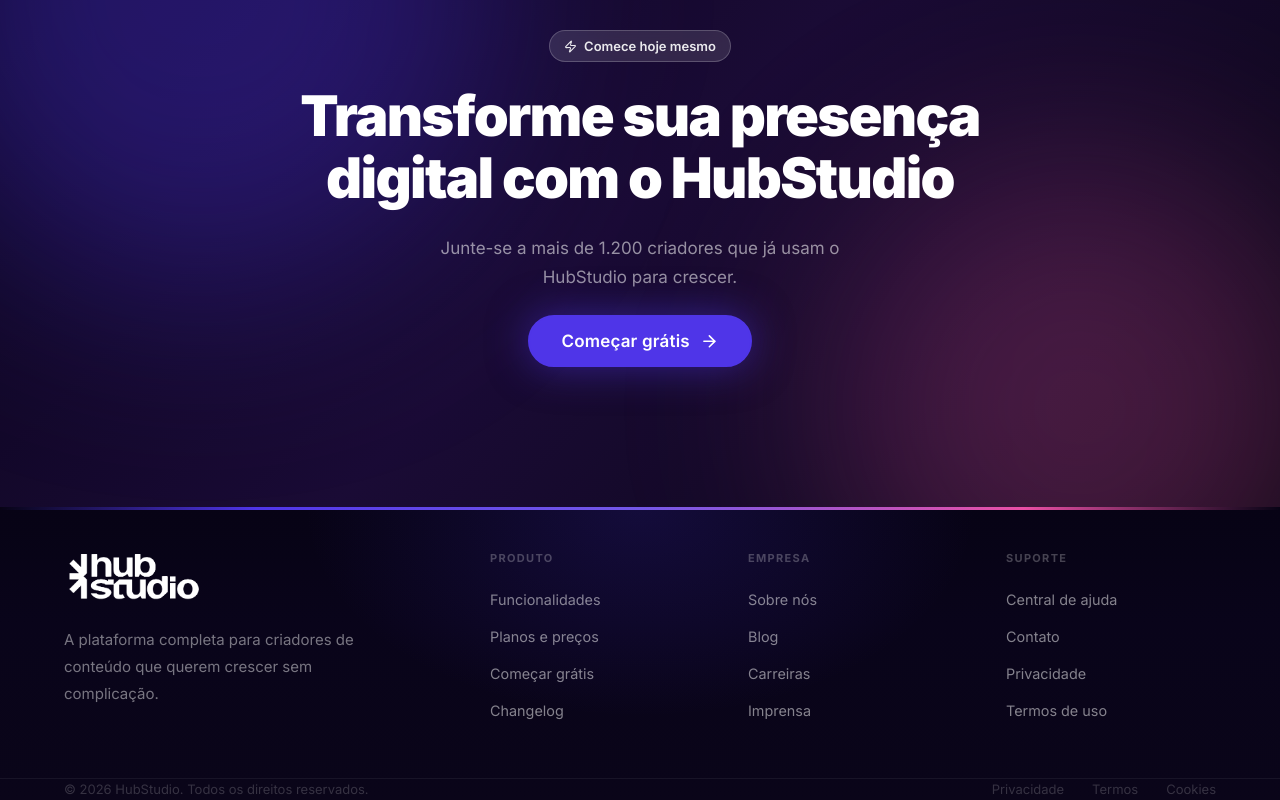
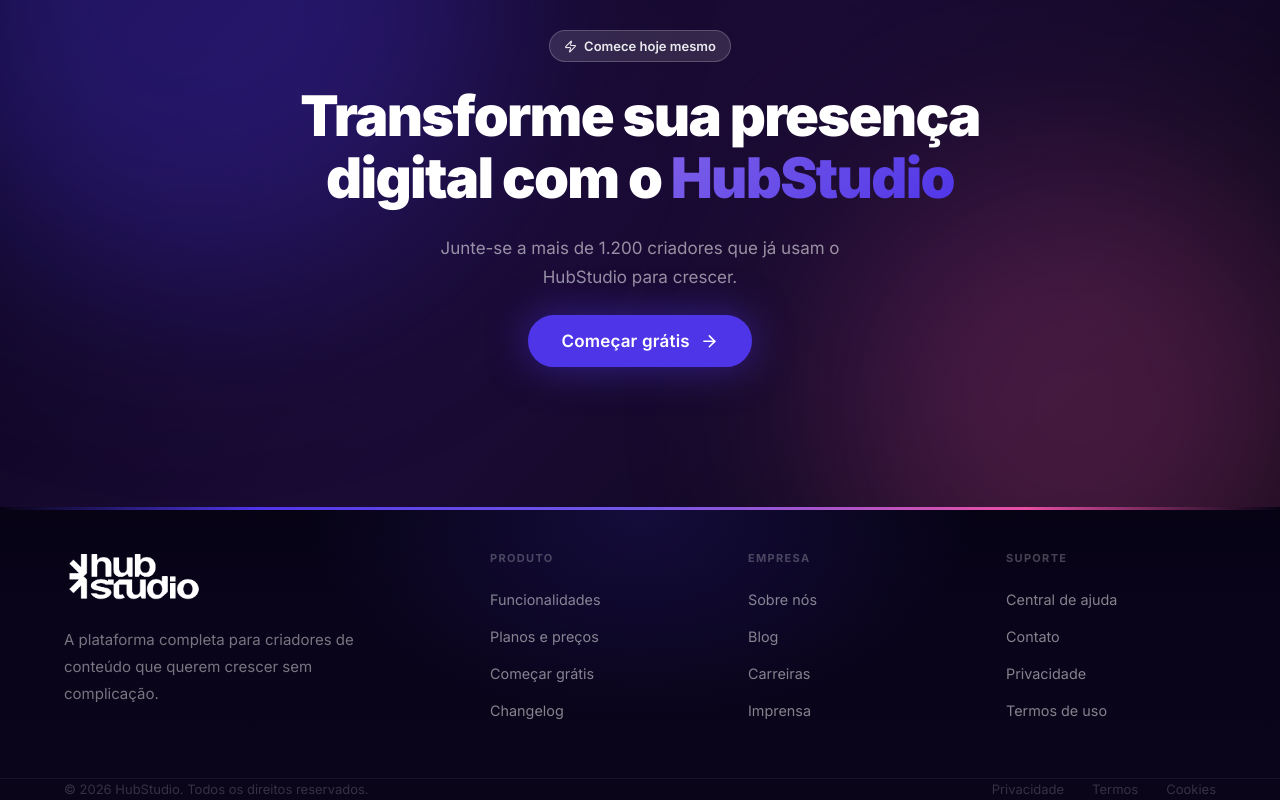
Before and after one commit to brenosemfreio/tcc, a React (Vite) app: page / in a window 1280 px wide. Shown: the part 4111-4911 px from the top of the page. Built offline with nearby package versions, Linux system fonts and the light colour scheme.

Commit message:
chore: auto sync [Claude]

```diff
--- a/src/pages/Landing/Landing.jsx
+++ b/src/pages/Landing/Landing.jsx
@@ -528,7 +528,7 @@ export default function Landing() {
             viewport={{ once: true }}
             transition={{ delay: 0.1, duration: 0.6 }}
           >
-            Transforme sua presença<br />digital com o HubStudio
+            Transforme sua presença<br />digital com o <span className="l-gradient-text">HubStudio</span>
           </motion.h2>
           <motion.p
             initial={{ opacity: 0, y: 20 }}
```
